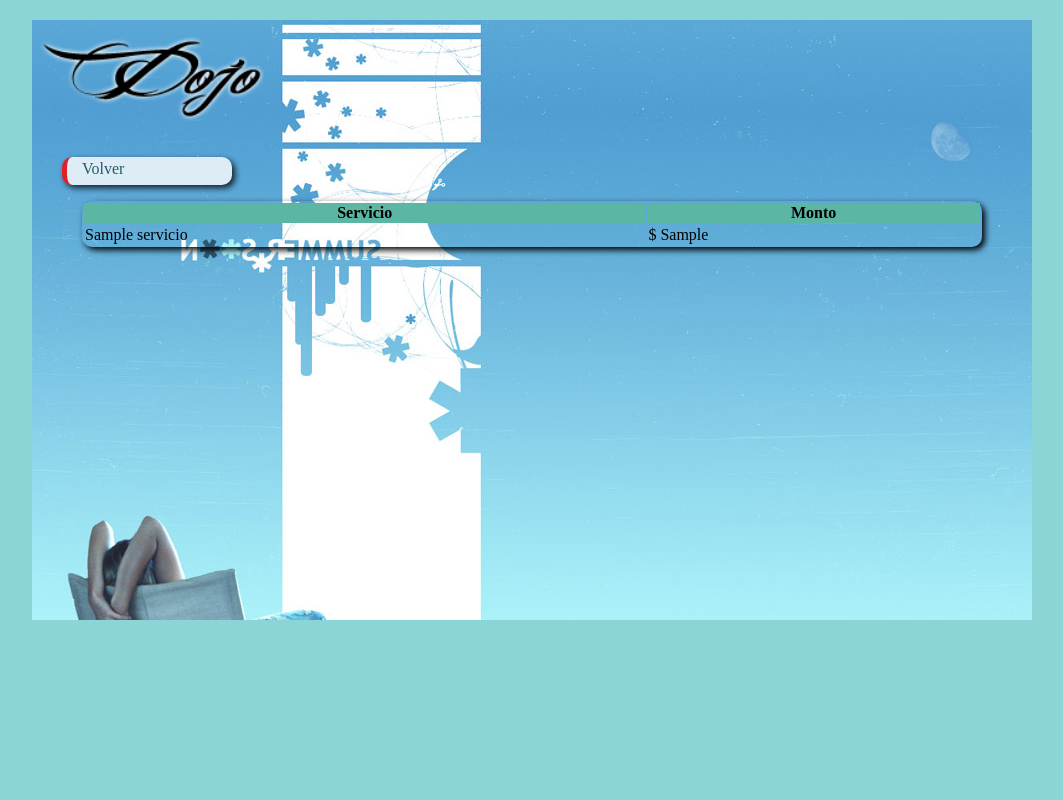
After one commit to sirafinal/dojo, a CodeIgniter app: page /dojo/index.php/dojo/servicios in a window 1280 px wide. The commit adds this page. Shown: the whole page, without its empty margins (108-1171 px from the left). Run offline with CodeIgniter, Linux system fonts and the light colour scheme; tables that the repository leaves empty or names only in its code hold one stand-in row (values such as "Sample post").

Commit message:
quinta revision - servicios

```diff
--- /dev/null
+++ b/CSS/servicios.css
@@ -0,0 +1,100 @@
+body{
+	padding: 0px;
+	margin: 0px;
+	border: 0px;
+	background: #8cd5d7;
+
+	background-attachment: fixed;
+}
+#contenedor{
+	margin: 0 auto;
+	margin-top: 20px;
+	width: 1000px;
+	height:600px;
+	position: relative;
+		background:url(../imagen/fondo.jpg) no-repeat;
+}
+#encabezado{
+	width: 550px;
+}
+#encabezado img{
+	width: 45%;
+}
+#cuerpo_izquierdo{
+	padding-left: 30px;
+	width: 550px;
+	float: left;
+}
+#flotante{
+	width: 200px;
+}
+#flotante ul{
+	padding: 0px;
+}
+
+p{
+	font-size: 18px;
+	font: HELVETICA,sans-serif,serif;
+	margin: 2px;
+	background-color: #47a0a3;
+	display: block;
+	border-top-left-radius: 6px;
+	border-top-right-radius: 6px;
+	color: #e1d74d;
+
+}
+hr{
+	margin: 1px;
+}
+#menu3{
+	list-style: none;
+	padding: 10px;
+}
+#menu3 li{
+	width: 150px;
+	height: 25px;
+	box-shadow: 3px 3px 6px black;
+	border-radius: 10px;
+	text-align: left;
+	padding-left: 15px;
+	padding-top: 3px;
+	margin-bottom: 10px;
+	background-color: #ffffff;
+	opacity: 0.8;
+}
+#menu3 li:hover{
+	border-right: 4px solid #7ee223;
+	width: 170px;
+	text-align: center;
+}
+a{
+	color:#1e464f;
+	text-decoration: none;
+}
+a:visited{
+	color:#1e464f;
+}
+textarea{
+	border-radius: 10px;
+}
+#boton{
+	border: 0px;
+	border-radius: 5px;
+	box-shadow: 2px 2px 3px black;
+	color: #f20d35;
+	width: 100px;
+	margin-bottom: 5px;
+}
+table{
+	width:900px;
+	border-radius:10px;
+	box-shadow:3px 3px 6px black;
+}
+th{
+	background-color:#5cb6a4;
+}
+td:hover{
+	background-color:#e2c8c2;
+	opacity:0.8;
+	color:#f30c0c;
+}
--- a/application/controllers/dojo.php
+++ b/application/controllers/dojo.php
@@ -22,12 +22,12 @@ class Dojo extends CI_Controller {
 			}
 			else{
 				$this->dojo_modelo->inserta_mensaje($datos);
-				$this->load->view('dojo_index');
+
 			}
 
 		}
 
-
+		$this->load->view('dojo_index');
 
 	}
 	public function mensajes()
@@ -37,4 +37,12 @@ class Dojo extends CI_Controller {
 		);
 		$this->load->view('mensaje',$datos);
 	}
+	public function servicios()
+	{
+		$datos=array(
+			'servicios'=>$this->dojo_modelo->traer_todo_servicios(),
+		);
+		$this->load->view('dojo_servicios',$datos);
+	}
+
 }
--- a/application/models/dojo_modelo.php
+++ b/application/models/dojo_modelo.php
@@ -12,6 +12,11 @@ class Dojo_modelo extends CI_Model {
 		$consulta=$this->db->query("select * from mensajes ORDER BY idmensajes DESC limit 0,50");
 		return $consulta;
 	}
+	function traer_todo_servicios()
+	{
+		$consulta=$this->db->query("select * from servicio");
+		return $consulta;
+	}
 	function inserta_mensaje($datos)
 	{
 
--- /dev/null
+++ b/application/views/dojo_servicios.php
@@ -0,0 +1,35 @@
+<html>
+	<head>
+		<title>SERVICIOS</title>
+		<link rel="stylesheet" type="text/css" href="<?=base_url("CSS/servicios.css");?>"/>
+	</head>
+	<body>
+		<div id="contenedor">
+			<div id="encabezado">
+				<img src="<?=base_url("imagen/dojo.png");?>"/>
+			</div>
+			<div id="cuerpo_izquierdo">
+				<div id="flotante">
+					<ul id="menu3">
+						<li style="border-left: 5px solid red;" ><?php echo anchor('Dojo','Volver'); ?></li>
+					</ul>
+				</div>
+			</div>
+			<div id="cuerpo_derecho" align="center">
+				<table>
+				<tr>
+					<th>Servicio</th><th>Monto</th>
+				</tr>
+				<?php foreach($servicios->result() as $servicio){ ?>
+					<tr>
+						<td><?=$servicio->nombre; ?></td><td>$ <?=$servicio->monto; ?></td>
+					</tr>
+				<?php } ?>
+				</table>
+
+			</div>
+		</div>
+
+
+	</body>
+</html>
```
Also changed, not shown: application/views/dojo_index.php (+4 -4 lines).
